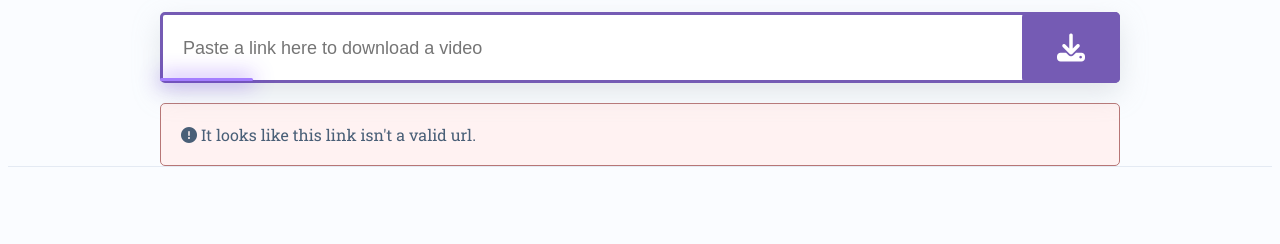
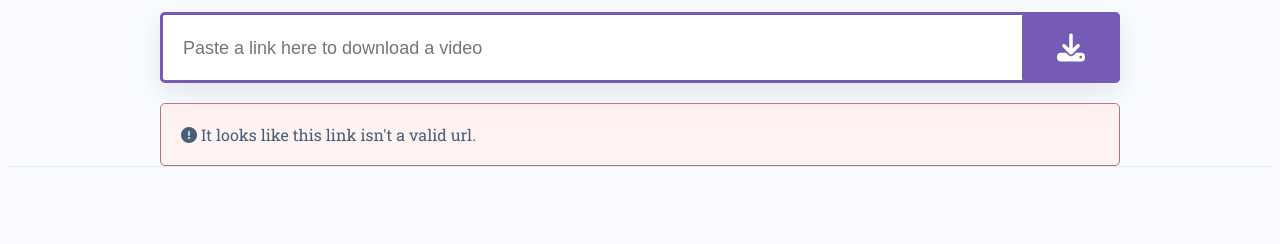
Before and after one commit to reo4/downi, a website: page index.html in a window 1280 px wide. Both pictures are taken after a click on the button 1071 px from the left and 265 px from the top of the page. Shown: the part 218-462 px from the top of the page. Drawn offline with Linux system fonts and the light colour scheme; no server answers; files whose address does not match are found by name.

Commit message:
Progress bar width

```diff
--- a/assets/css/style.css
+++ b/assets/css/style.css
@@ -88,12 +88,12 @@ button {
 .url-input-wrapper .progress-bar {
   content: '';
   display: none;
-  height: 3px;
+  height: 4px;
   width: 0%;
   background-color: #a47eff;
   box-shadow: 0px 0px 20px 1px #6425f8c9;
   position: absolute;
-  bottom: 2px;
+  bottom: 1px;
   border-radius: 7px;
   transition: all 0.5s;
 }
--- a/assets/js/script.js
+++ b/assets/js/script.js
@@ -68,6 +68,10 @@ const getVideoInfo = () => {
   }).catch(err => {
     console.log(err)
     if (err.status == 404) {
+      setTimeout(() => {
+        $('.progress-bar').hide()
+        $('.progress-bar').css('width', '0%')
+      }, 1000)
       $('#video-download').removeClass('show')
       $('#error-section').show()
       toggleLoadingState()
```
